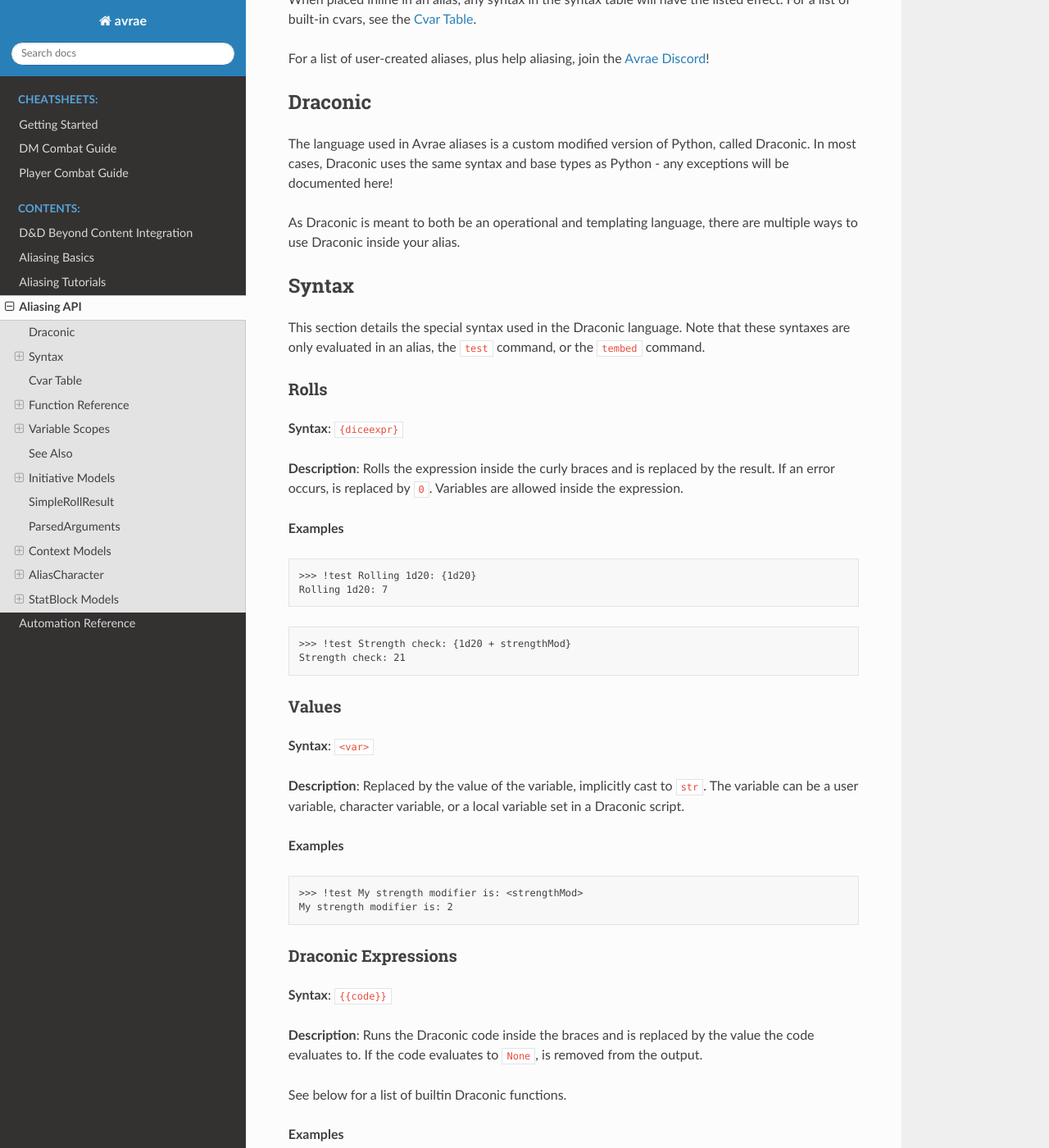
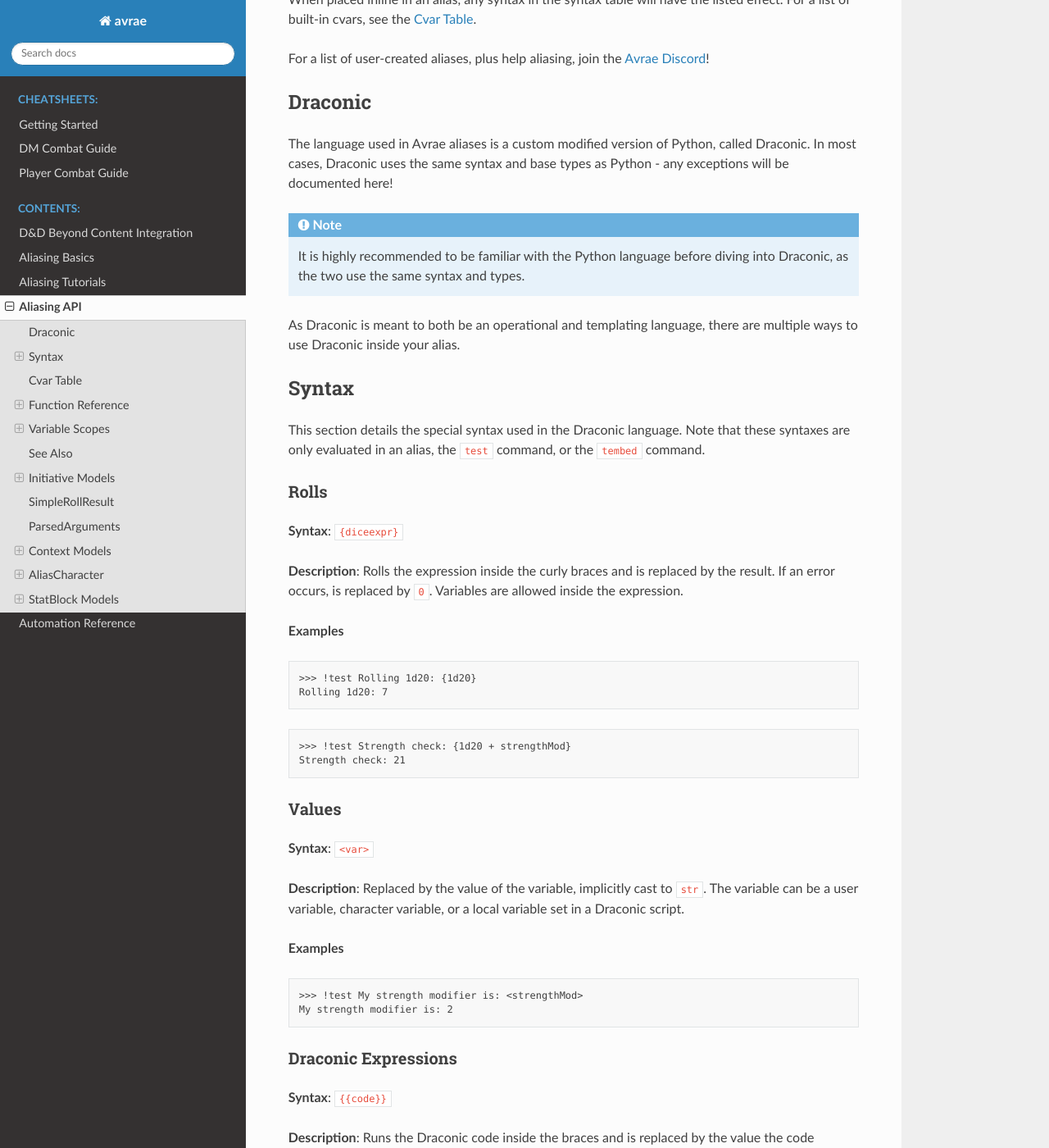
Before and after one commit to avrae/avrae, a Sphinx documentation site: the page built from docs/aliasing/api.rst, in a window 1280 px wide and 1400 px high, scrolled down 268 px. Shown: the whole window at 82% size. Built offline with Sphinx 7.4.7 and the Read the Docs theme 2.0.0, drawn with Linux system fonts in a browser that asks for light colours.

Commit message:
make deprecated functions more obvious

```diff
--- a/docs/_static/custom.css
+++ b/docs/_static/custom.css
@@ -1,3 +1,12 @@
 pre {
     white-space: pre-wrap;
 }
+
+/* strikethrough for deprecated functions */
+.admonition.warning dl dt {
+    text-decoration: line-through;
+}
+
+div.deprecated {
+    background-color: rgba(255, 0, 0, 0.2);
+}
--- a/docs/aliasing/api.rst
+++ b/docs/aliasing/api.rst
@@ -13,6 +13,10 @@ Draconic
 --------
 The language used in Avrae aliases is a custom modified version of Python, called Draconic. In most cases,
 Draconic uses the same syntax and base types as Python - any exceptions will be documented here!
+
+.. note::
+    It is highly recommended to be familiar with the Python language before diving into Draconic, as the two
+    use the same syntax and types.
 
 As Draconic is meant to both be an operational and templating language, there are multiple ways to use Draconic
 inside your alias.
--- a/docs/conf.py
+++ b/docs/conf.py
@@ -56,6 +56,8 @@ html_theme = 'sphinx_rtd_theme'
 # so a file named "default.css" will overwrite the builtin "default.css".
 html_static_path = ['_static']
 
+html_css_files = ['custom.css']
+
 # -- Intersphinx --------
 
 intersphinx_mapping = {'python': ('https://docs.python.org/3', None),
```
